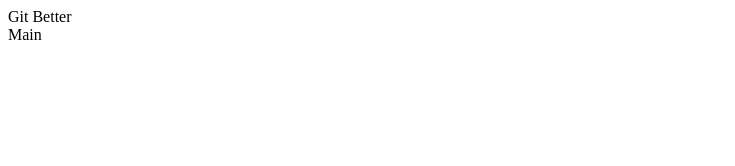
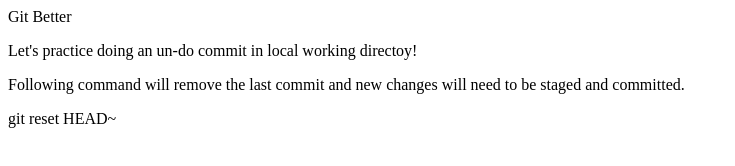
Before and after one commit to telagraphic/git-better, a plain HTML site: page index.html in a window 1280 px wide. Shown: the whole page, without its empty margins (0-735 px from the left). Drawn offline with Linux system fonts and the light colour scheme.

```diff
--- a/index.html
+++ b/index.html
@@ -9,7 +9,24 @@
 <body>
 
   <header>Git Better</header>
-  <main>Main</main>
+  <main>
+    <article>
+      <p>
+        Let's practice doing an un-do commit in local working directoy!
+      </p>
+    </article>
+
+    <article>
+      <p>
+        Following command will remove the last commit and new changes will need to be
+        staged and committed.
+      </p>
+      <p>
+        git reset HEAD~
+      </p>
+    </article>
+  </main>
+
 
 
   <script src="bling.js"></script>
```
